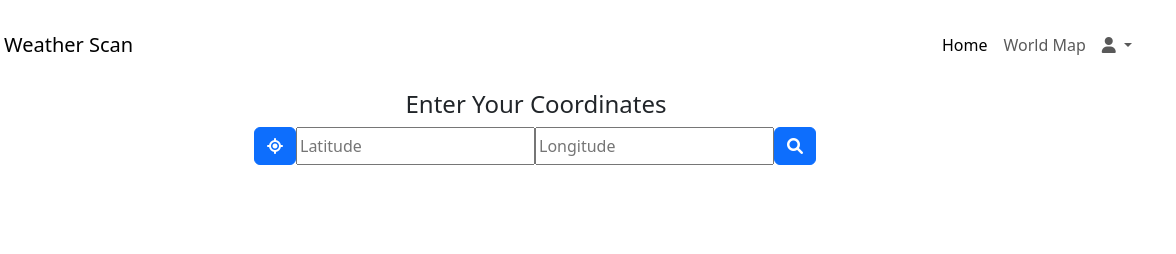
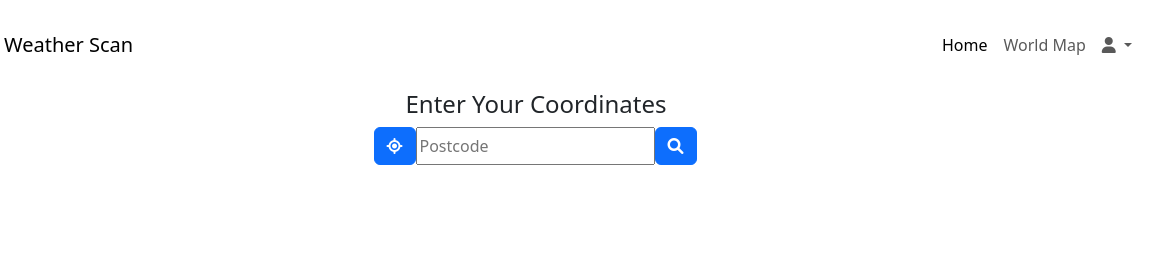
Before and after one commit to saumethan272/Weather, a website: page index.html in a window 1280 px wide. Shown: the top 254 px of the page, 104-1280 px from the left. Drawn offline with nearby package versions, Linux system fonts and the light colour scheme.

Commit message:
change lon and lat user input to postcode input

```diff
--- a/index.html
+++ b/index.html
@@ -66,8 +66,7 @@
                     <i class="fa-solid fa-location-crosshairs"></i>
                 </button>
 
-                <input type="text" id="LatitudeForm" placeholder="Latitude"/>
-                <input type="text" id="LongitudeForm" placeholder="Longitude"/>
+                <input type="text" id="postcodeForm" placeholder="Postcode"/>
 
                 <button id="searchData" type="button" class="btn btn-primary" data-mdb-ripple-init>
                     <i class="fa-solid fa-magnifying-glass"></i>
```
